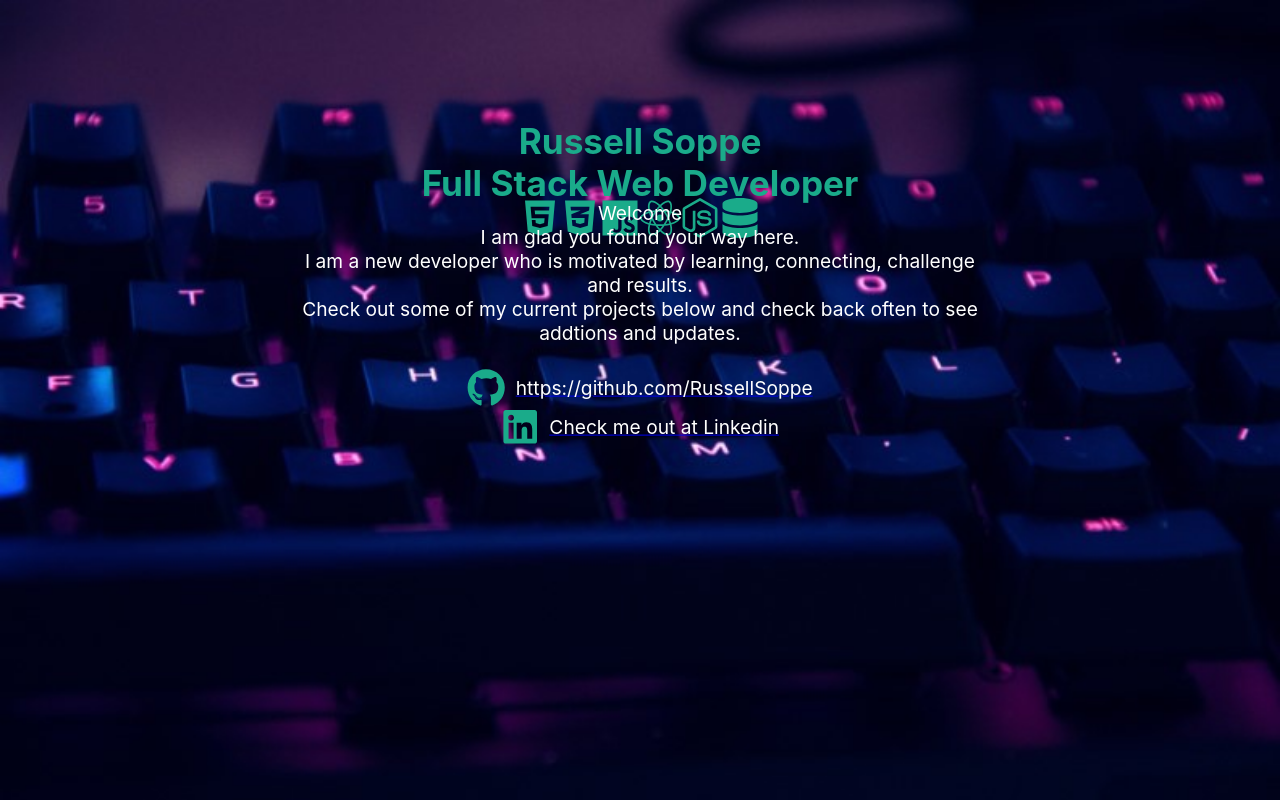
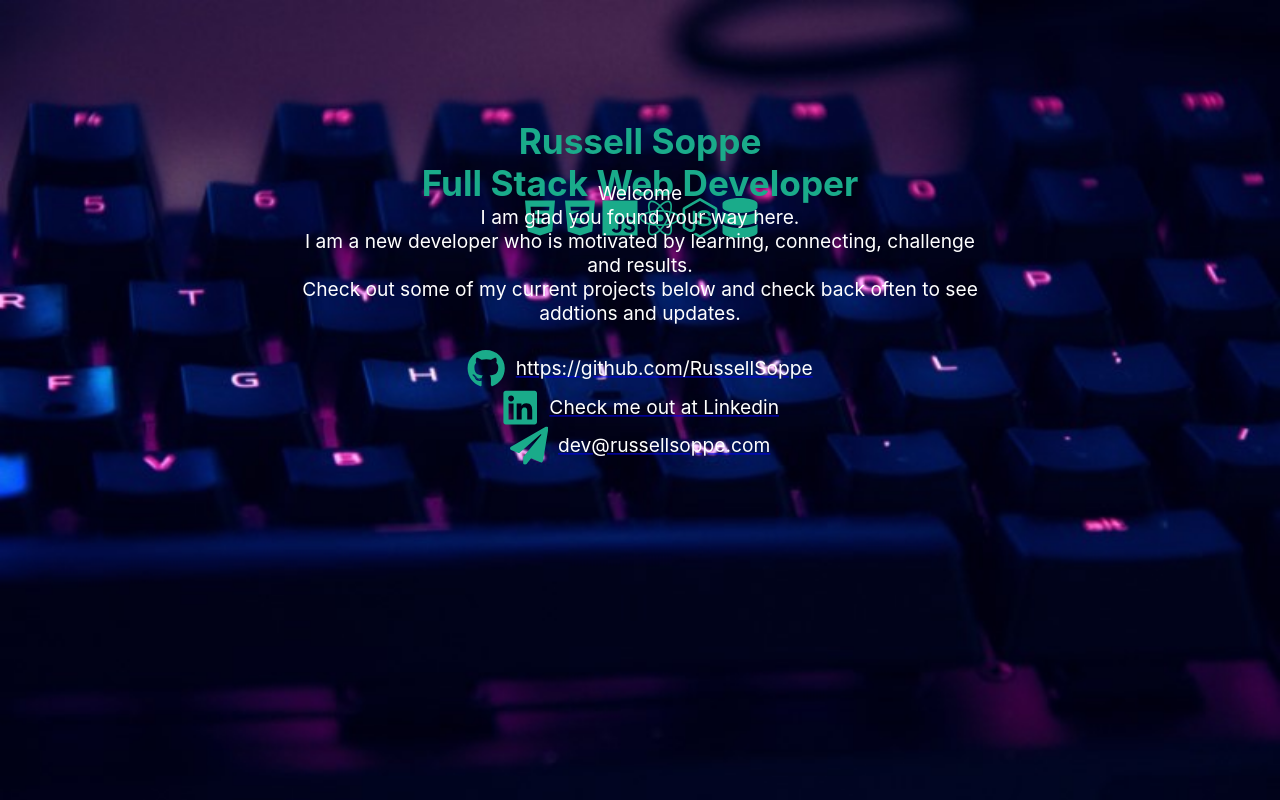
Before and after one commit to RussellSoppe/portfolio, a React (Create React App) app: page / in a window 1280 px wide. Shown: the top 800 px of the page. Built offline with nearby package versions, Linux system fonts and the light colour scheme.

Commit message:
updated email to match style

```diff
--- a/src/components/Footer.js
+++ b/src/components/Footer.js
@@ -2,13 +2,13 @@ import React from 'react';
 import './css/Footer.css';
 import { FaGithub } from 'react-icons/fa';
 import { FaLinkedin } from 'react-icons/fa';
+import { FaPaperPlane } from 'react-icons/fa';
 
 const Footer = ()=>{
 	return(
 
 		<div className="footer">
 		 	<div>This site is being created by Russell Soppe.</div>
-		 	<div>Contact me by email: dev@russellsoppe.com</div>
 		 	<div className="githubprofile">
             <a className="githubprofile" href="https://github.com/RussellSoppe">
               <FaGithub className="github"/>
@@ -21,6 +21,12 @@ const Footer = ()=>{
               <span className="profiletext">Check me out at Linkedin</span>
             </a>
           </div>
+          <div className="githubprofile">
+            <a className="githubprofile" href="mailto: dev@russellsoppe.com">
+              <FaPaperPlane className="github"/>
+              <span className="profiletext">dev@russellsoppe.com</span>
+            </a>
+          </div>
 		 	<div className="whitespace"></div>
 
 		</div>
--- a/src/components/TopBanner.js
+++ b/src/components/TopBanner.js
@@ -9,6 +9,7 @@ import { FaGithub } from 'react-icons/fa';
 import { FaCss3Alt } from 'react-icons/fa';
 import { FaDatabase } from 'react-icons/fa';
 import { FaLinkedin } from 'react-icons/fa';
+import { FaPaperPlane } from 'react-icons/fa';
 
 // icons from https://www.npmjs.com/package/react-icons
 // list of icons here: https://react-icons.netlify.com/#/icons/fa
@@ -48,6 +49,12 @@ const TopBanner = (props)=>{
               <span className="profiletext">Check me out at Linkedin</span>
             </a>
           </div>
+          <div className="githubprofile">
+            <a className="githubprofile" href="mailto: dev@russellsoppe.com">
+              <FaPaperPlane className="github"/>
+              <span className="profiletext">dev@russellsoppe.com</span>
+            </a>
+          </div>
       </div>
 
       {/*<div className="contactmediv">
```
